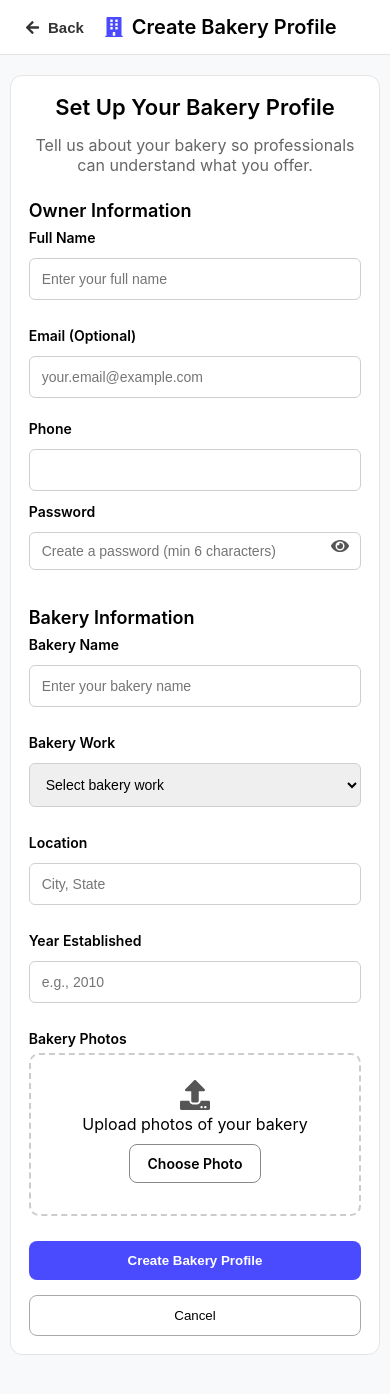
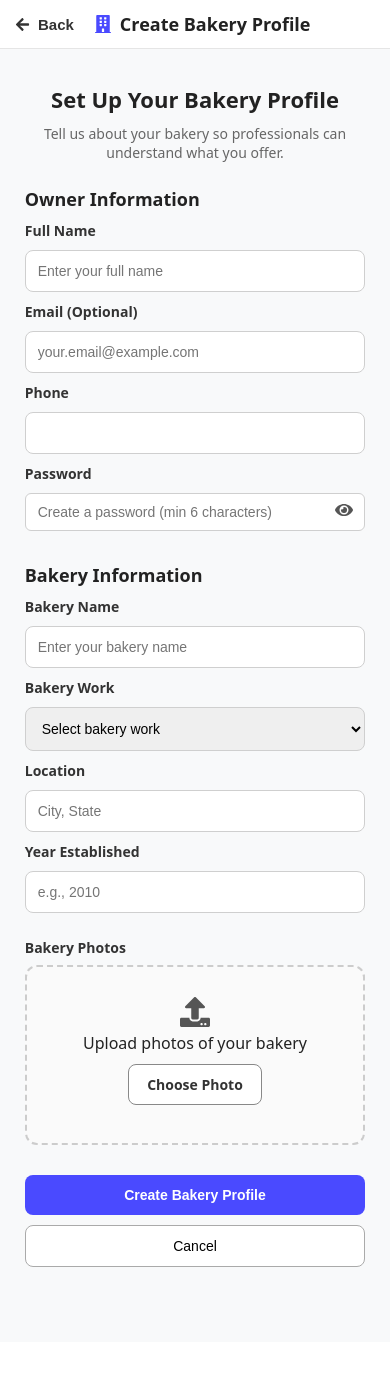
Before and after one commit to Ritikchauhan022/SahaayakSolution, a React (Create React App) app in the folder client/: page /ownerinfo in a window 390 px wide. Shown: the top 1394 px of the page. After the commit the page ends 1342 px from the top, so only its background shows below. Built offline with nearby package versions, Linux system fonts and the light colour scheme; no server answers.

Commit message:
LoginSignup responsive fix

```diff
--- a/client/src/App.css
+++ b/client/src/App.css
@@ -634,12 +634,23 @@ padding-bottom: 40px; /* Padding thodi badhayi hai balance ke liye */
 
 
   /*Yha se OwnerInformation.js file ki CSS hai*/
+
+  /* --- Sabse upar Universal Fix --- */
+  * {
+  box-sizing: border-box;
+  margin: 0;
+  padding: 0;
+ }
+
    .owner-container{
     background: #f8f9fa;
     min-height: 100vh;
     padding-bottom: 40px;
+    font-family: system-ui, -apple-system, "Segoe UI", Roboto, sans-serif;
+    color: #222;
    }
 
+  /* Header - Isko sticky rakhte hain */
    .owner-header{
     display: flex;
     align-items: center;
@@ -647,26 +658,31 @@ padding-bottom: 40px; /* Padding thodi badhayi hai balance ke liye */
     padding: 15px 25px;
     background: #fff;
     border-bottom: 1px solid #e5e5e5;
+    position: sticky;
+    top: 0;
+    z-index: 100;
    /* border-top: 1px solid rgb(184, 172, 172); */
    /* border-bottom: 1px solid rgb(184, 172, 172); */
 
    }
 
    .back-btn{
-    display: flex;
+    display: inline-flex;
     align-items: center;
     gap: 7px;
+    border: none;
     background: transparent;
-    border: none;
-    font-size: 15px;
+    font-size: 16px;
     cursor: pointer;
+    color: #333;
+    font-weight: 500;
    }
 
    .header-title{
     display: flex;
     align-items: center;
     gap: 8px;
-    font-size: 20px;
+    font-size: 18px;
     font-weight: 600;
    }
 
@@ -674,14 +690,16 @@ padding-bottom: 40px; /* Padding thodi badhayi hai balance ke liye */
      color: #4a4aff;
    }
 
+   /* Card - Same as Chef Card */
    .owner-card{
-    background: white;
-    width: 90%;
+    width: 95%;
     max-width: 650px;
-    margin: 35px auto;
-    padding: 25px;
+    margin: 25px auto;
+    background: #fff;
+    padding: 30px; /* Padding thodi badhayi professional look ke liye */
     border-radius: 12px;
     border: 1px solid #e5e5e5;
+    box-shadow: 0 6px 22px rgba(17, 24, 39, 0.03);
    }
 
    .owner-title{
@@ -692,30 +710,33 @@ padding-bottom: 40px; /* Padding thodi badhayi hai balance ke liye */
 
    .owner-desc{
     color: #666;
-    margin-top: 15px;
-    margin-bottom: 20px;
+    margin-top: 10px;
+    margin-bottom: 25px;
+    font-size: 14px;
    }
 
    /* Form */
    .owner-form label{
+    display: block;
     font-size: 14px;
     font-weight: 600;
-    margin-bottom: 6px;
+    margin-bottom: 8px;
     text-align: left;
-    display: block;
+    color: #333;
    }
 
    .owner-form input,
    .owner-form select{
     width: 100%;
     padding: 12px;
-    border-radius: 6px;
+    border-radius: 8px;
     border: 1px solid #cfcfcf;
     outline: none;
     font-size: 14px;
-    margin-top: 6px;  /* Naya: Label se thoda gap */
-    margin-bottom: 12px;   /* Thoda kam kiya taaki clean lage */
+    margin-top: 2px;  /*Naya: Label se thoda gap*/
+    margin-bottom: 10px;   /* Thoda kam kiya taaki clean lage */
     box-sizing: border-box; /* Zaroori: Taaki padding width se bahar na jaye */
+    transition: all 0.2s; /* Smoothness */
    }
 
    .owner-form input:focus,
@@ -726,18 +747,19 @@ padding-bottom: 40px; /* Padding thodi badhayi hai balance ke liye */
 
    .section-title{
     font-size: 18px;
-    margin-top: 25px;
-    margin-bottom: 8px;
+    margin-top: 20px;
+    margin-bottom: 10px;
     font-weight: 600;
     text-align: left;
     display: block;
+    color: #222;
+
    }
 
    .grid-2{
     display: grid;
     grid-template-columns: 1fr 1fr;
     gap: 15px; /* Horizontal gap */
-    margin-bottom: 10px;  /* Agle section ya row se gap */
    }
 
    .password-wrapper{
@@ -759,12 +781,16 @@ padding-bottom: 40px; /* Padding thodi badhayi hai balance ke liye */
    .upload-box{
     text-align: center;
     border: 2px dashed #ccc;
-    padding: 25px;
-    border-radius: 10px;
+    padding: 30px 20px;
+    border-radius: 12px;
+    background: #fafafa;
+    transition: all 0.2s;
+    margin-top: 8px;
    }
 
    .upload-box:hover{
     border-color: #4a4aff;
+    background: #f5f5ff;
    }
 
    .upload-icon{
@@ -792,11 +818,11 @@ padding-bottom: 40px; /* Padding thodi badhayi hai balance ke liye */
    .btn-row{
     display: flex;
     gap: 15px;
-    margin-top: 25px;
+    margin-top: 30px;
    }
 
    .primary-btn {
-    flex: 1;
+    flex: 2;
     padding: 12px;
     background: #4a4aff;
     color: white;
@@ -804,14 +830,18 @@ padding-bottom: 40px; /* Padding thodi badhayi hai balance ke liye */
     border-radius: 8px;
     cursor: pointer;
     font-weight: 600;
+    font-size: 14px;
    }
+   .primary-btn:hover { background: #3636e0; }
 
    .cancel-btn{
-    padding: 12px 20px;
+    flex: 1;
+    padding: 12px;
     background: #fff;
     border: 1px solid #aaa;
     border-radius: 8px;
     cursor: pointer;
+    font-size: 14px;
    }
 
    /* OwnerInformation.css - Browser eye icon fix */
@@ -827,26 +857,48 @@ padding-bottom: 40px; /* Padding thodi badhayi hai balance ke liye */
     pointer-events: none;
    }
 
-
-   @media (max-width: 600px) {
+   /* --- Responsive Media Queries --- */
+
+  @media (max-width: 600px) {
+    .owner-header {
+      padding: 12px 15px;
+    }
+
+    .header-title {
+      font-size: 18px;
+    }
+
+  .owner-card {
+    padding: 20px 15px;
+    width: 95%;
+    margin: 15px auto;
+    border: none; /* Mobile par cleaner look */
+    box-shadow: none;
+    background: transparent;
+  }
+
   .grid-2 {
-    grid-template-columns: 1fr;
-  }
-
-  .owner-card {
-    width: 95%;
-    margin: 20px auto;
-    padding: 18px;
+   grid-template-columns: 1fr; /* Name/Details ek ke niche ek */
+   gap: 0;
   }
 
   .btn-row {
-    flex-direction: column;
+    flex-direction: column; /* Buttons stack ho jayenge */
+    gap: 10px;
   }
 
   .primary-btn, .cancel-btn {
     width: 100%;
   }
-}
+
+  .cancel-btn {
+    order: 2; /* Cancel neeche */
+}
+
+.primary-btn {
+  order: 1; /* Save upar */
+}
+  }
 
 
 /*Yha se BasicInformation.css file ka code hai*/
@@ -940,6 +992,7 @@ padding-bottom: 40px; /* Padding thodi badhayi hai balance ke liye */
 .bi-form textarea{
   width: 100%;
   padding: 12px; /* Touch targets bade rakhe hain */
+  margin-top: 2px;  /*Naya: Label se thoda gap*/
   margin-bottom: 12px;
   border-radius: 8px;
   border: 1px solid #cfcfcf;
@@ -1183,6 +1236,7 @@ padding-bottom: 40px; /* Padding thodi badhayi hai balance ke liye */
     font-weight: 600;
     font-size: 14px;
   }
+  .bi-primary:hover { background: #3636e0; }
 
   .bi-secondary{
     flex: 1;
```
